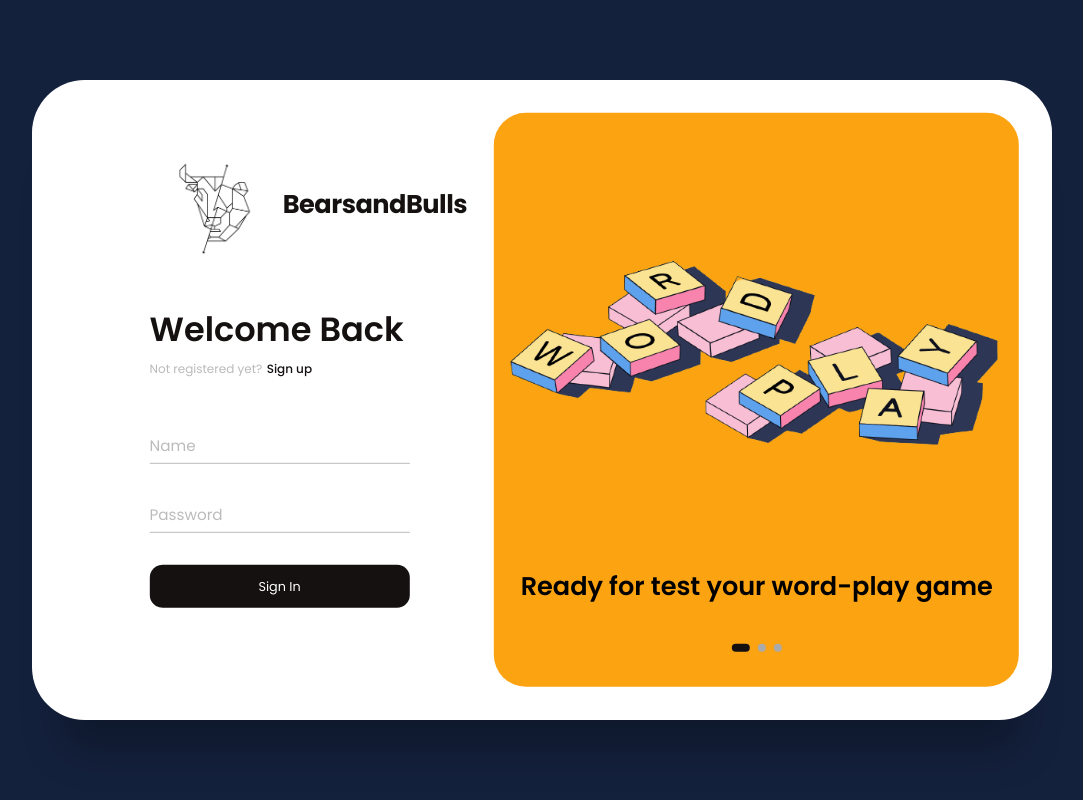
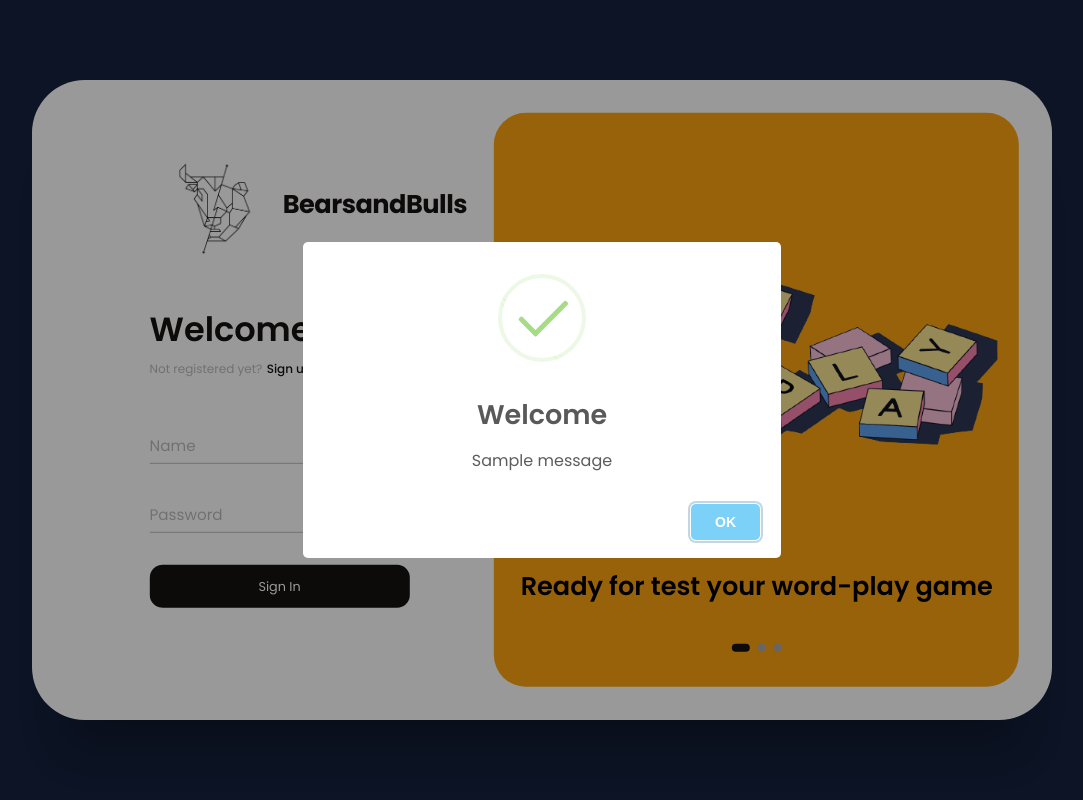
Before and after one commit to siddhikotre/BearsAndBulls, a Django app: page /login/ in a window 1280 px wide. Shown: the whole page, without its empty margins (98-1181 px from the left). Run offline with Django 4.2, Linux system fonts and the light colour scheme; one stand-in notice (Sample message) is shown.

Commit message:
4/2/2023--Commit1

```diff
--- a/bearsandbulls/bnb/templates/register.html
+++ b/bearsandbulls/bnb/templates/register.html
@@ -420,6 +420,20 @@
       <div class="forms-wrap">
         <form action="{% url 'login' %}" autocomplete="off" class="sign-in-form" method="post">
             {% csrf_token %}
+            {% for message in messages %}
+            <script src="https://unpkg.com/sweetalert/dist/sweetalert.min.js"></script>
+            {% if message.tags == 'success' %}
+            <script>
+                var m = "{{message}}";
+                swal("message", m, "success")
+            </script>
+            {% elif message.tags == 'error' %}
+            <script>
+                var m = "{{message}}";
+                swal("message", m, "error")
+            </script>
+            {% endif %}
+            {% endfor %}
             <div class="logo">
                 <img class="center" src="{% static 'bnb/image/newlogo.png' %}">
                 <h2>BearsandBulls</h2>
@@ -458,15 +472,28 @@
             <div class="button">
               <input class="sign-btn" type="submit" value="Sign In"/>
             </div>
-            {% if error %}
-              <div style="color: red"> {{error}}</div>
-            {% endif %}
 
           </div>
         </form>
 
           <form action="{% url 'register' %}" autocomplete="off" class="sign-up-form" method="post">
               {% csrf_token %}
+
+              {% for message in messages %}
+              <script src="https://unpkg.com/sweetalert/dist/sweetalert.min.js"></script>
+              {% if message.tags == 'success' %}
+              <script>
+                  var m = "{{message}}";
+                  swal("Welcome", m, "success")
+              </script>
+              {% elif message.tags == 'error' %}
+              <script>
+                  var m = "{{message}}";
+                  swal("message", m, "error")
+              </script>
+              {% endif %}
+              {% endfor %}
+
               <div class="logo">
                   <img class="center" src="{% static 'bnb/image/newlogo.png' %}">
                   <h2>BearAndBulls</h2>
--- a/bearsandbulls/bnb/views.py
+++ b/bearsandbulls/bnb/views.py
@@ -7,9 +7,6 @@ from django.contrib.auth.models import User
 from django.shortcuts import render
 
 from .models import game, word, gamelog
-
-
-# Create your views here.
 
 
 def index(request):
@@ -36,9 +33,12 @@ def login_view(request):
 
         if user1 is not None:
             login(request, user1)
+
             return render(request, "rules.html")
+
         else:
-            return render(request, "register.html", {"error": "Invalid username or password."})
+            messages.error(request, "Invalid username or password.")
+            return render(request, "register.html")
     return render(request, 'register.html')
 
 
@@ -52,6 +52,8 @@ def rules(request):
 @login_required
 def pregame(request):
     if request.method == 'POST':
+        request.session['display'] = ""
+        request.session['rough'] = ""
         player = request.user
         playerch = request.POST['player']
         opp_game_id = str(request.POST['txtvalue']).strip()
@@ -87,7 +89,7 @@ def pregame(request):
     return render(request, 'pregame.html')
 
 
-def bears_and_bulls(superword, curword, game_id, request, phonetic):
+def bears_and_bulls(superword, curword, game_id, request, description):
     message = ""
     input_word = curword.upper()
     super_word = superword.upper()
@@ -116,38 +118,50 @@ def bears_and_bulls(superword, curword, game_id, request, phonetic):
                     bears += 1
 
         if bulls == len(super_word):
-            message = f"Congratulations you have guessed the word correct ! The word was {super_word} phonetic{phonetic}"
+            message = f"Congratulations you have guessed the word correct ! The word was {super_word}. Description: {description}"
             gameobj = game.objects.filter(game_id=game_id).first()
             gameobj.is_active = 2
             gameobj.winner = request.user.id
             gameobj.save()
         else:
-            message = f"YOUR WORD: {input_word} : {str(bears)} BEARS AND {str(bulls)}  BULLS."
+            message = f"YOUR WORD - {input_word} - {str(bears)} BEARS AND {str(bulls)}  BULLS."
 
     return message
 
 
 @login_required
 def game_view(request):
+    request.session['turn'] = 0
     gamelog_id = request.session['gamelog_id']
     print(f"game log id {gamelog_id}")
     gamelogobj = gamelog.objects.all().filter(gamelog_id=gamelog_id).first()
     gameid = request.session['game_id']
     gameobj = game.objects.filter(game_id=gameid).first()
+    if gameobj.is_active == 0:
+        messages.info(request, "Wait for your opponent to join...")
     if gameobj.is_active == 1:
         if request.method == 'POST':
             current_word = request.POST['text']
             gamelogobj.inputtext = current_word
-            message = bears_and_bulls(word.objects.filter(word_id=gameobj.word).first().word, current_word, gameid,
-                                      request, word.objects.filter(word_id=gameobj.word).first().phonetic)
-            print(message)
-            display = request.user.username+": "+ message + "\n" + gamelogobj.display
+            wrd = word.objects.filter(word_id=gameobj.word).first()
+            message = bears_and_bulls(wrd.word, current_word, gameid,
+                                      request, wrd.description)
+            if "Congratulations" in message:
+                messages.success(request,
+                                 f"Congratulations you have guessed the word correct ! The word was {wrd.word.upper()}. Description: {wrd.description}")
+            display = request.user.username + ": " + message + "\n" + gamelogobj.display
+            request.session['turn'] = display.count(request.user.username)
             gamelogobj.rough = request.POST['rough']
             gamelogobj.display = display
             request.session['display'] = display
             request.session['rough'] = request.POST['rough']
             gamelogobj.save()
     return render(request, 'game.html')
+
+
+def openPopup(request):
+    if "Congratulations" in message:
+        return render(request, 'game.html', {"bnb": message})
 
 
 def endgame(request):
```
Also changed, not shown: bearsandbulls/bnb/templates/game.html (+41 -10 lines), bearsandbulls/db.sqlite3. Lines whose indentation alone changed are shown as unchanged.
